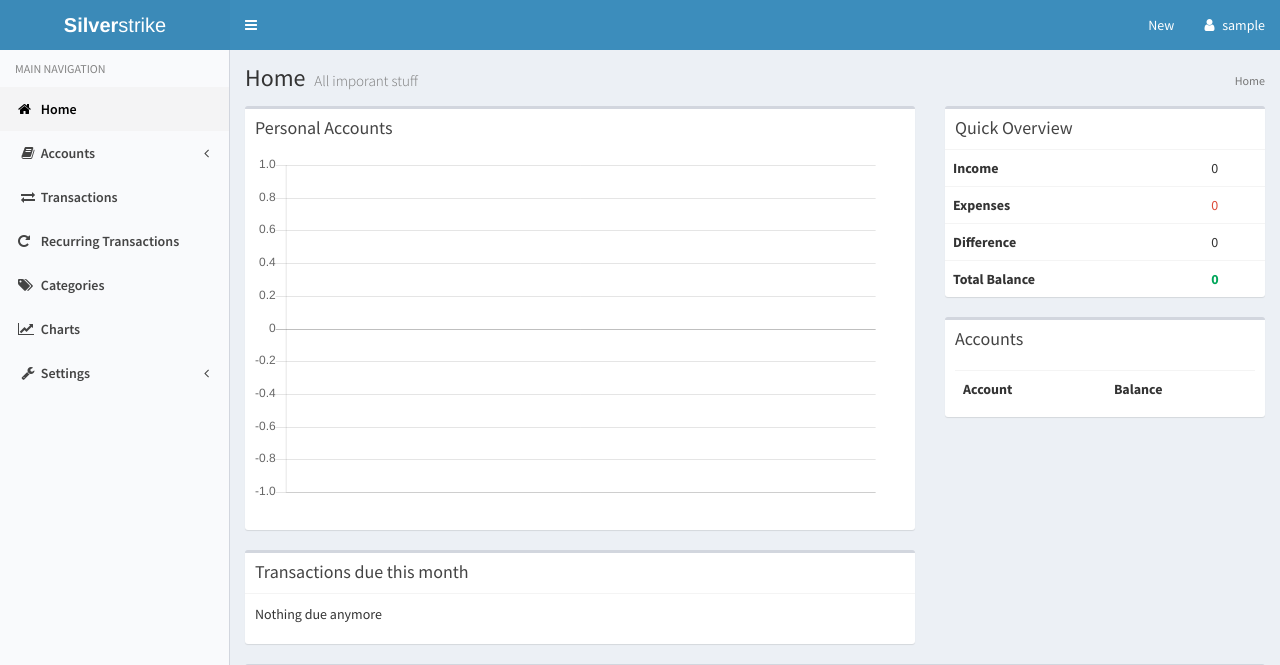
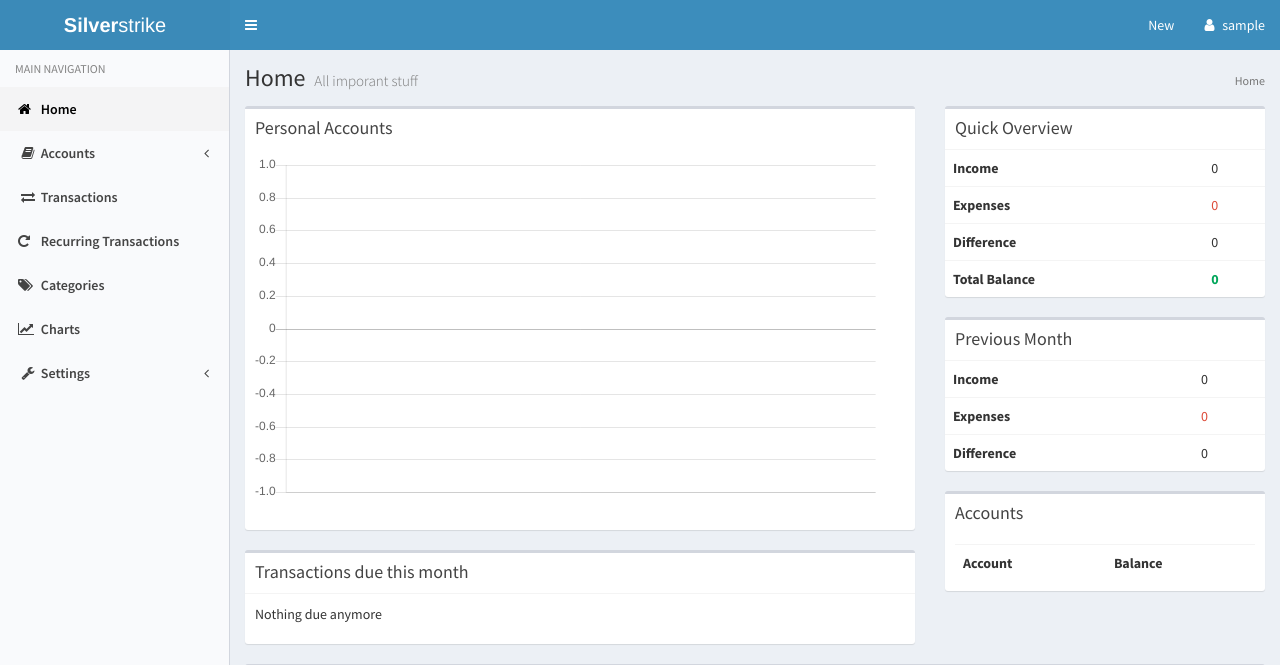
Before and after one commit to simhnna/PyAccountant, a Django app: page / in a window 1280 px wide. Shown: the top 665 px of the page. Run offline with Django 3.2, Linux system fonts and the light colour scheme; the visitor is signed in with stand-in values (Sample User, id 1); data comes from the database, SQL or seed files in the repository; data that the repository does not hold is empty; some libraries are stand-ins or nearby versions.

Commit message:
Show previous month's info on dashboard

```diff
--- a/silverstrike/templates/silverstrike/index.html
+++ b/silverstrike/templates/silverstrike/index.html
@@ -40,6 +40,24 @@
     <th>Expected end of month</th><th class="text-{% if expected_balance < 0 %}red{% else %}green{% endif %}">{{ expected_balance }}</th>
     </tr>
     {% endif %}
+  </table>
+</div>
+</div>
+<div class="box">
+<div class="box-header with-boarder">
+  <h3 class="box-title">Previous Month</h3>
+</div>
+<div class="box-content">
+  <table class="table">
+    <tr>
+      <th>Income</th><td>{{ previous_income }}</td>
+    </tr>
+    <tr>
+      <th>Expenses</th><td class="text-red">{{ previous_expenses }}</td>
+    </tr>
+    <tr>
+      <th>Difference</th><td{% if previous_difference < 0 %} class="text-red"{% endif %}>{{ previous_difference }}</td>
+    </tr>
   </table>
 </div>
 </div>
--- a/silverstrike/views/index.py
+++ b/silverstrike/views/index.py
@@ -1,4 +1,4 @@
-from datetime import date
+from datetime import date, timedelta
 
 from django.contrib.auth.mixins import LoginRequiredMixin
 from django.db import models
@@ -9,13 +9,11 @@ from silverstrike.lib import last_day_of_month
 from silverstrike.models import Account, RecurringTransaction, Transaction
 
 
-def _get_account_info(dstart, dend, account=None):
+def _get_account_info(dstart, dend):
     context = dict()
     queryset = Transaction.objects.filter(
         journal__date__gte=dstart,
         journal__date__lte=dend)
-    if account:
-        queryset = queryset.filter(account=account)
     context['income'] = abs(queryset.filter(
         account__account_type=Account.PERSONAL,
         opposing_account__account_type=Account.REVENUE).aggregate(
@@ -47,4 +45,20 @@ class IndexView(LoginRequiredMixin, generic.TemplateView):
         context['transactions'] = Transaction.objects.transactions()[:10]
         context['outstanding'] = RecurringTransaction.outstanding_transaction_sum()
         context['expected_balance'] = context['balance'] + context['outstanding']
+
+        # last month
+        previous_last = first - timedelta(days=1)
+        previous_first = previous_last.replace(day=1)
+        queryset = Transaction.objects.filter(journal__date__lte=previous_last, journal__date__gte=previous_first)
+        context['previous_income'] = abs(queryset.filter(
+        account__account_type=Account.PERSONAL,
+        opposing_account__account_type=Account.REVENUE).aggregate(
+            models.Sum('amount'))['amount__sum'] or 0)
+
+        context['previous_expenses'] = abs(queryset.filter(
+        account__account_type=Account.PERSONAL,
+        opposing_account__account_type=Account.EXPENSE).aggregate(
+            models.Sum('amount'))['amount__sum'] or 0)
+        context['previous_difference'] = context['previous_income'] - context['previous_expenses']
+
         return context
```
